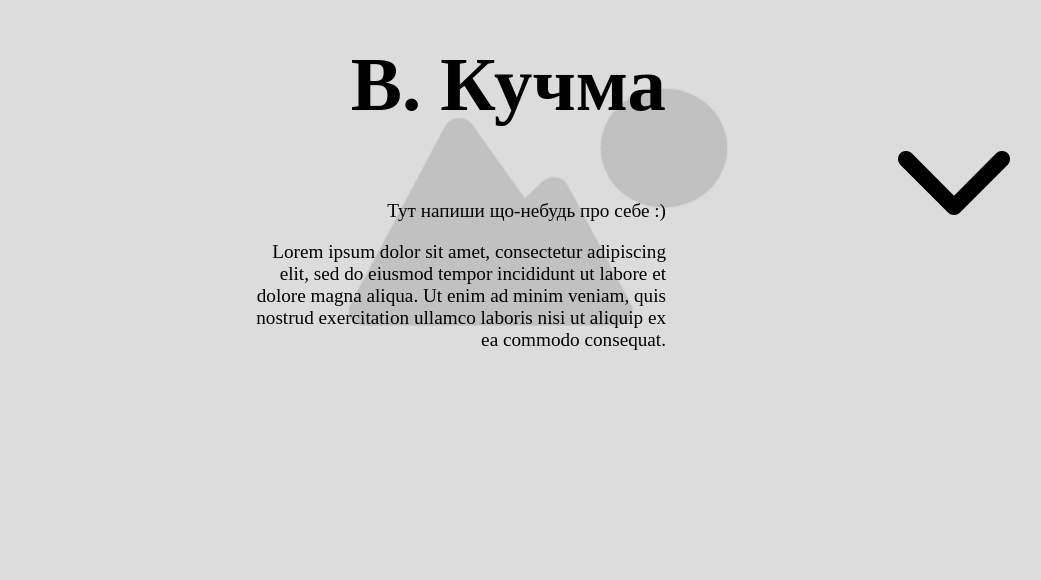
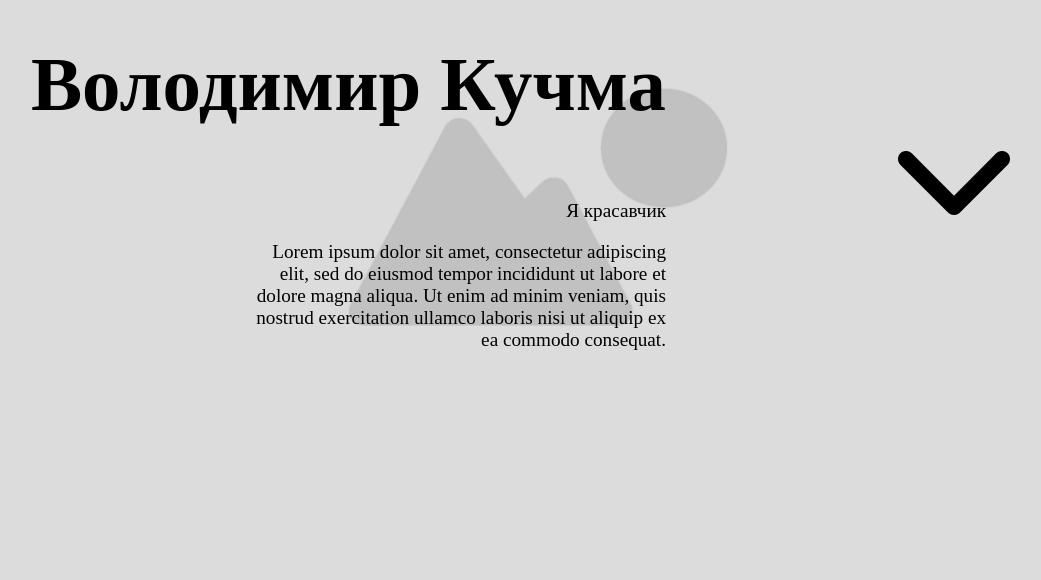
Before and after one commit to kvodengy/test2, a plain HTML site: page index.html in a window 1280 px wide. Shown: the part 220-800 px from the top of the page, without its empty margins (102-1143 px from the left). Drawn offline with Linux system fonts and the light colour scheme.

Commit message:
added description

```diff
--- a/index.html
+++ b/index.html
@@ -9,9 +9,9 @@
 <body>
     <header>
         <div class="header_left">
-            <h1>В. Кучма</h1>
+            <h1>Володимир Кучма</h1>
             <div class="bio">
-                <p>Тут напиши що-небудь про себе :)</p>
+                <p>Я красавчик</p>
                 <p>Lorem ipsum dolor sit amet, consectetur adipiscing elit, sed do eiusmod tempor incididunt ut labore et dolore magna aliqua. Ut enim ad minim veniam, quis nostrud exercitation ullamco laboris nisi ut aliquip ex ea commodo consequat.</p>
             </div>
         </div>
```
